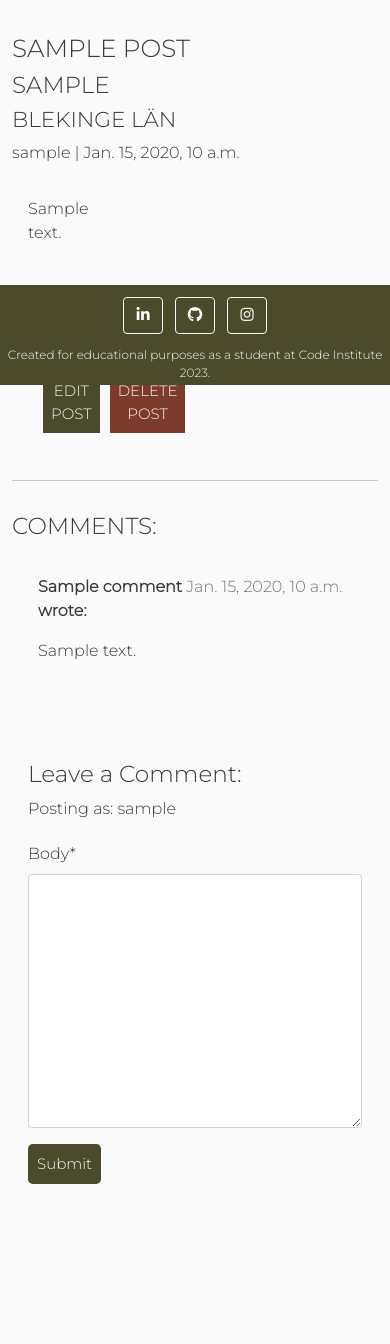
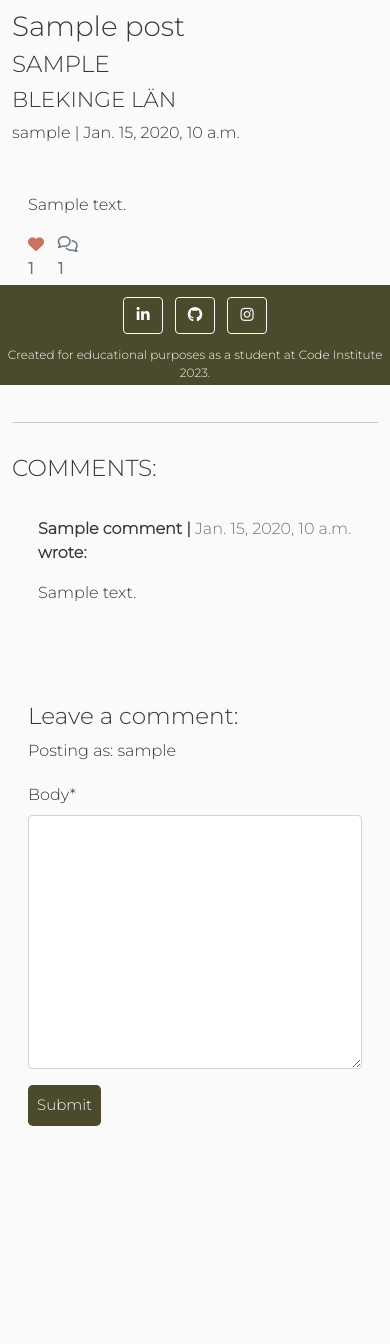
Before and after one commit to emeliehansson/hiking-trail-blog-milestone4, a Django app: a page that uses templates/post_detail.html in a window 390 px wide. Shown: the part 459-1803 px from the top of the page. After the commit the page ends 1585 px from the top, so only its background shows below. Run offline with Django 3.2, Linux system fonts and the light colour scheme; a user stored in the database is signed in; tables that the repository leaves empty hold one stand-in row (values such as "Sample post"); some libraries are stand-ins or nearby versions.

Commit message:
Added changes to post_detail.html because the styling did not work as expected. The different components of the page were not positioned as expected. Now it looks as it's supposed to on mobile, need to add media queries for larger screens.

```diff
--- a/static/css/style.css
+++ b/static/css/style.css
@@ -117,7 +117,6 @@
 
 .card-text {
     color: #363935;
-    text-align: inherit;
 }
 
 .posted-by {
@@ -152,8 +151,9 @@
     margin-top: 20px;
     margin-bottom: 20px;
     padding-bottom: 10px;
+    padding-left: 20px;
     color: #363935;
-    text-align: center;
+
 }
 .btn-signin {
     background-color: #4b4a2c;
@@ -165,8 +165,8 @@
     margin-top: 20px;
     margin-bottom: 20px;
     padding-bottom: 10px;
+    padding-left: 20px;
     color: #363935;
-    text-align: center;
 }
 
 .btn-signout {
@@ -179,8 +179,8 @@
     margin-top: 20px;
     margin-bottom: 20px;
     padding-bottom: 10px;
+    padding-left: 20px;
     color: #363935;
-    text-align: center;
 }
 
 .btn-signup {
@@ -227,17 +227,15 @@
 .update-post {
     display: flex;
     text-align: center;
-    padding: 15px;
 }
-
 
 .btn-delete {
     background-color: #7D3B2B;
     color: #fafafa;
     text-decoration: none;
-    padding: 8px;
+    padding: 5px;
     font-size: 15px;
-    margin-left: 10px;
+    margin-left: 5px;
 }
 
 .btn-delete:hover,
--- a/templates/account/login.html
+++ b/templates/account/login.html
@@ -17,9 +17,9 @@
         <a href="{{ signup_url }}">sign up</a> first.{% endblocktrans %}</p>
     </div>
   </div>
+
   <div class="row">
     <div class="col-md-8 mt-3 offset-md-2">
-
       <form class="login" method="POST" action="{% url 'account_login' %}">
         {% csrf_token %}
         {{ form.as_p }}
--- a/templates/account/signup.html
+++ b/templates/account/signup.html
@@ -15,7 +15,7 @@
       </p>
 
       <div class="row">
-        <div class="col-md-8 mt-3 offset-md-2">
+        <div class="col-md-8 mt-3 offset-md-0">
           <form class="signup" id="signup_form" method="post" action="{% url 'account_signup' %}">
             {% csrf_token %}
             {{ form.as_p }}
--- a/templates/contact.html
+++ b/templates/contact.html
@@ -7,7 +7,9 @@
 			<br>
 			<h2 class="text-center text-uppercase">Contact us</h2>
 			<p class="text-center">
-				ADD SOME TEXT HERE!
+				We appreciate our users opionons and would love to hear from you if you have something
+				you would like to tell us. If you have any ideas or other content you would like
+				to see on the blog, please let us know!
 			</p>
 			<div class="container">
 				<div class="row">
--- a/templates/post_detail.html
+++ b/templates/post_detail.html
@@ -2,24 +2,25 @@
 
 {% load crispy_forms_tags %}
 
+
 <!-- The detailview of the blog post -->
 <div class="masthead">
     <div class="container">
-        <div class="row">
-            <div class="col-md-5 masthead-text">
-                <br>
-                <h2 class="post-title text-uppercase">{{ post.title }}</h2>
+        <div class="row g-0">
+            <div class="col-md-6 masthead-text">
+                <h1 class="post-title">{{ post.title }}</h1>
                 <h3 class="text-uppercase">{{ post.city }}</h3>
                 <h4 class="text-uppercase">{{ post.category }}</h4>
                 <p class="post-subtitle">{{ post.author }} | {{ post.created_on }}</p>
             </div>
-            <br>
-            <div class="d-none d-md-block col-md-5 masthead-image image-top">
+            <div class="d-none d-md-block col-md-6 masthead-image">
+
                 {% if "placeholder" in post.featured_image.url %}
                 <img src="https://res.cloudinary.com/diy7yqm8i/image/upload/v1679830511/Optimized-young-fit-woman-hiking-to-the-waterfall-mountain-picjumbo-com-_1__rtxoiw.webp"
                 width="100%" height="100%" alt="Woman hiking to the waterfall mountain">
                 {% else %}
-                <img src="{{ post.featured_image.url }}" width="100%" height="100%" alt="Image posted by user who created the post">
+                <img src=" {{ post.featured_image.url }}" width="100%" height="100%"
+                alt="Image posted by user who created the post">
                 {% endif %}
                 <div class="image-flash">
                     <p class="level">Level: {{ post.difficulty }}</p>
@@ -31,11 +32,11 @@
 
 <div class="container">
     <div class="row">
-        <div class="col-4 card mb left">
+        <div class="col card mb-4 mt-3 left top">
             <div class="card-body">
-                <p class="card-text">
-                    {{ post.content | safe }}</p>
-                <br>
+                <p class="card-text ">
+                    {{ post.content | safe }}
+                </p>
                 <div class="row">
 
                     <div class="col-1">
@@ -44,19 +45,25 @@
                             <form class="d-inline" action="{% url 'post_like' post.slug %}" method="POST">
                                 {% csrf_token %}
                                 {% if liked %}
+
                                 <button type="submit" name="blogpost_id" value="{{ post.slug }}" class="btn-like" aria-label="like-button">
                                     <i class="fa-sharp fa-solid fa-heart"></i>
                                 </button>
+
                                 {% else %}
+
                                 <button type="submit" name="blogpost_id" value="{{ post.slug }}" class="btn-like" aria-label="like-button">
                                     <i class="fa-sharp fa-regular fa-heart"></i>
                                 </button>
+
                                 {% endif %}
                             </form>
+
                             {% else %}
+
                             <span class="text-secondary"><i class="fa-sharp fa-regular fa-heart"></i></span>
                             {% endif %}
-                            <span class="text-secondary">{{ post.number_of_likes }}</span>
+                            <span class="text-secondary"> {{ post.number_of_likes }}</span>
                         </strong>
                         <br><br>
                         <div class="update-post">
@@ -69,33 +76,12 @@
                             {% endif %}
                         </div>
                     </div>
-
-                    <!-- If the user is logged in they will be able to like and save the posts -->
-                    <div class="col-1">
-                        <strong>
-                            {% if user.is_authenticated %}
-                            <form class="d-inline" action="{% url 'post_save' post.slug %}" method="POST">
-                                {% csrf_token %}
-                                {% if saved %}
-                                <button type="submit" name="blogpost_id" value="{{ post.slug }}" class="btn-save" aria-label="save-button">
-                                    <i class="fa-sharp fa-solid fa-bookmark"></i>
-                                </button>
-                                {% else %}
-                                <button type="submit" name="blogpost_id" value="{{ post.slug }}" class="btn-save" aria-label="save-button">
-                                    <i class="fa-sharp fa-regular fa-bookmark"></i>
-                                </button>
-                                {% endif %}
-                            </form>
-                            {% else %}
-                            <span class="text-secondary"><i class="fa-sharp fa-regular fa-bookmark"></i></span>
-                            {% endif %}
-                            <span class="text-secondary">{{ post.number_of_saves }}</span>
-                        </strong>
-                    </div>
                     <div class="col-1">
                         {% with comments.count as total_comments %}
-                        <strong class="text-secondary btn-comments"><i class="far fa-comments"></i>
-                            {{ total_comments }}</strong>
+                        <strong class="text-secondary btn-comments" aria-label="comment-button">
+                            <i class="far fa-comments"></i>
+                            {{ total_comments }}
+                        </strong>
                         {% endwith %}
                     </div>
                 </div>
@@ -107,38 +93,38 @@
             <hr>
         </div>
     </div>
-
-    <!-- Comment section -->
     <div class="row">
-        <div class="col card mb-4 mt-3 ">
+        <div class="col-md-8 card mb-4 mt-3 ">
             <h3 class="text-uppercase">Comments:</h3>
             <div class="card-body">
                 {% for comment in comments %}
                 <div class="comments" style="padding: 10px;">
                     <p class="font-weight-bold">
-                        {{ comment.name }}
+                        {{ comment.name }} |
                         <span class=" text-muted font-weight-normal">
                             {{ comment.created_on }}
                         </span> wrote:
                     </p>
-                    {{  comment.body | linebreaks }}
+                    {{ comment.body | linebreaks }}
                 </div>
                 {% endfor %}
             </div>
         </div>
-        <div class="col-md-8 card mb-4  mt-3 ">
+        <div class="col-md-4 card mb-4  mt-3 ">
             <div class="card-body">
                 {% if commented %}
-                <div class="alert alert-success" role="alert">
+                <!-- Message to let user know their comment is awaiting approval -->
+                <div class="alert alert-sucess" role="alert">
                     Your comment is awaiting approval
                 </div>
                 {% else %}
 
                 <!-- If the user is logged in they will be able to leave comments on posts -->
                 {% if user.is_authenticated %}
-                <h3>Leave a Comment:</h3>
+
+                <h3>Leave a comment:</h3>
                 <p>Posting as: {{ user.username }}</p>
-                <form method="POST" style="margin-top: 1.3em;">
+                <form method="post" style="margin-top: 1.3em;">
                     {{ comment_form | crispy }}
                     {% csrf_token %}
                     <button type="submit" class="btn btn-signup btn-lg">Submit</button>
```
Lines whose indentation alone changed are shown as unchanged.
